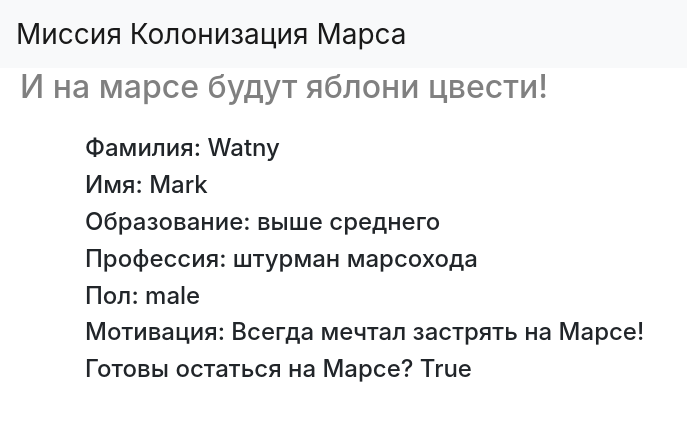
After one commit to itc1205/webthing2, a Flask app: page /answer in a window 1280 px wide. The commit adds this page. Shown: the top 421 px of the page, without its empty margins (0-687 px from the left). Run offline with Flask 2, Linux system fonts and the light colour scheme; some libraries are stand-ins or nearby versions.

Commit message:
answer commit and other fixes

```diff
--- a/main.py
+++ b/main.py
@@ -13,7 +13,7 @@ def index(title='Main_page'):
         'title': title,
         'navbar_title': 'Миссия Колонизация Марса'
     }
-    return render_template('index.html', **params)
+    return render_template('base.html', **params)
 
 
 @app.route('/training/')
@@ -44,5 +44,22 @@ def list_prof(list_type="ul"):
     return render_template('list_prof.html', **params)
 
 
+@app.route('/answer')
+@app.route('/auto_answer')
+def answer():
+    params = {
+        'title': 'zero_title',
+        'navbar_title': 'Миссия Колонизация Марса',
+        "surname": "Watny",
+        "name": "Mark",
+        "education": "выше среднего",
+        "profession": "штурман марсохода",
+        "sex": "male",
+        "motivation": "Всегда мечтал застрять на Марсе!",
+        "ready": "True"
+
+    }
+    return render_template('answer.html', **params)
+
 if __name__ == '__main__':
     app.run(port=8080, host='127.0.0.1')
--- /dev/null
+++ b/static/css/style.css
@@ -0,0 +1,10 @@
+.mars_header {
+    color: gray;
+    padding-left: 20px;
+    padding-bottom: 20px;
+}
+
+
+.navbar-brand {
+    font-size: 1.75rem;
+}
--- /dev/null
+++ b/templates/answer.html
@@ -0,0 +1,24 @@
+{% extends "base.html" %}
+{% block content %}
+<h4>
+    Фамилия: {{surname}}
+</h4>
+<h4>
+    Имя: {{name}}
+</h4>
+<h4>
+    Образование: {{education}}
+</h4>
+<h4>
+    Профессия: {{profession}}
+</h4>
+<h4>
+    Пол: {{sex}}
+</h4>
+<h4>
+    Мотивация: {{motivation}}
+</h4>
+<h4>
+    Готовы остаться на Марсе? {{ready}}
+</h4>
+{% endblock %}
--- a/templates/base.html
+++ b/templates/base.html
@@ -7,6 +7,7 @@
           href="https://stackpath.bootstrapcdn.com/bootstrap/4.4.1/css/bootstrap.min.css"
           integrity="sha384-Vkoo8x4CGsO3+Hhxv8T/Q5PaXtkKtu6ug5TOeNV6gBiFeWPGFN9MuhOf23Q9Ifjh"
           crossorigin="anonymous">
+    <link rel="stylesheet" href="/static/css/style.css">
     <title>{{title}}</title>
 </head>
 <body>
@@ -15,6 +16,7 @@
         <a class="navbar-brand" href="#">{{navbar_title}}</a>
     </nav>
 </header>
+<h2 class="mars_header">И на марсе будут яблони цвести!</h2>
 <main role="main" class="container">
     {% block content %} {% endblock %}
 </main>
--- a/templates/training.html
+++ b/templates/training.html
@@ -1,9 +1,7 @@
 {% extends "base.html" %}
 
 {% block content %}
-<h4 align="left">
-    И на Марсе будут яблони цвести!
-</h4>
+
 {% if 'врач' in prof %}
 <h2>
     Научные симуляторы
```
Also changed, not shown: templates/index.html (deleted, +0 -10 lines).
